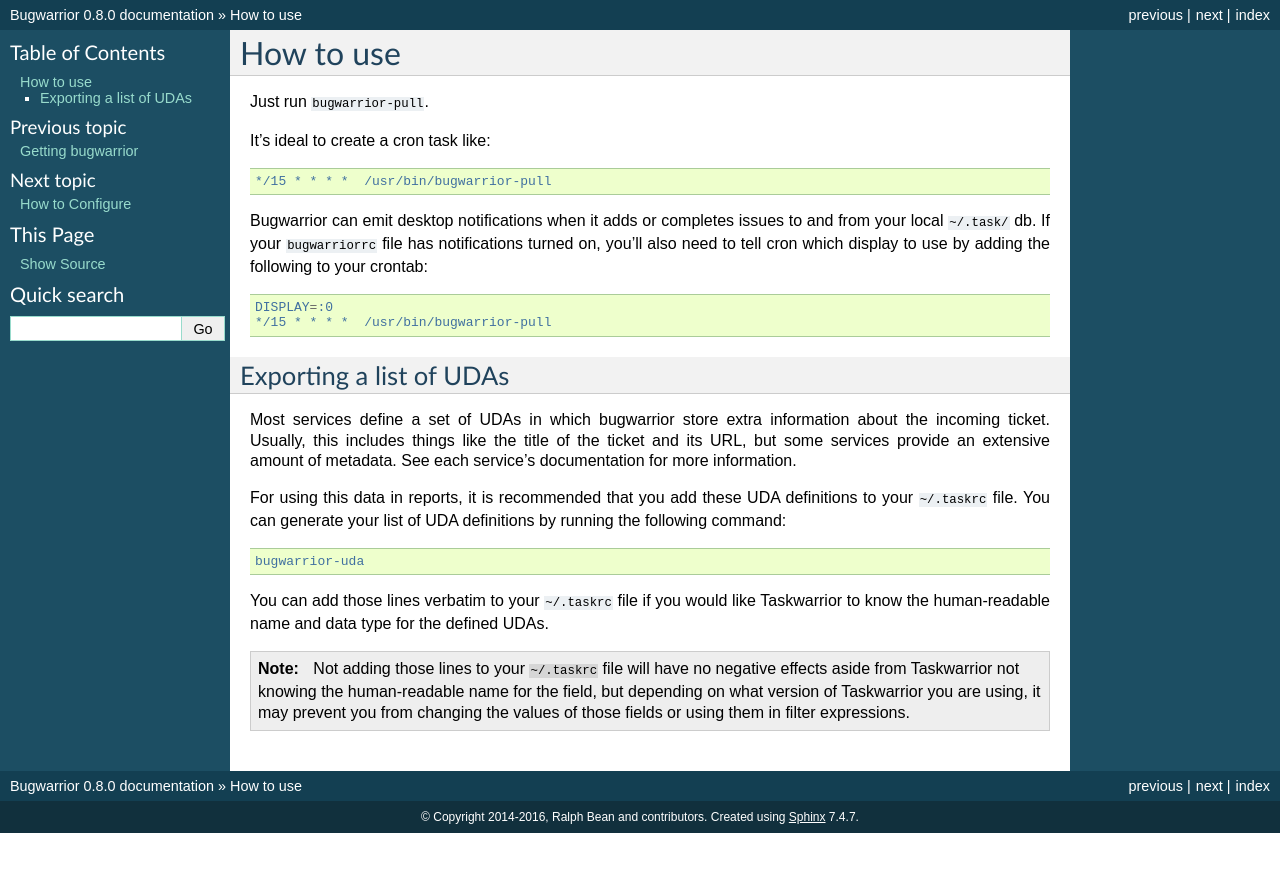
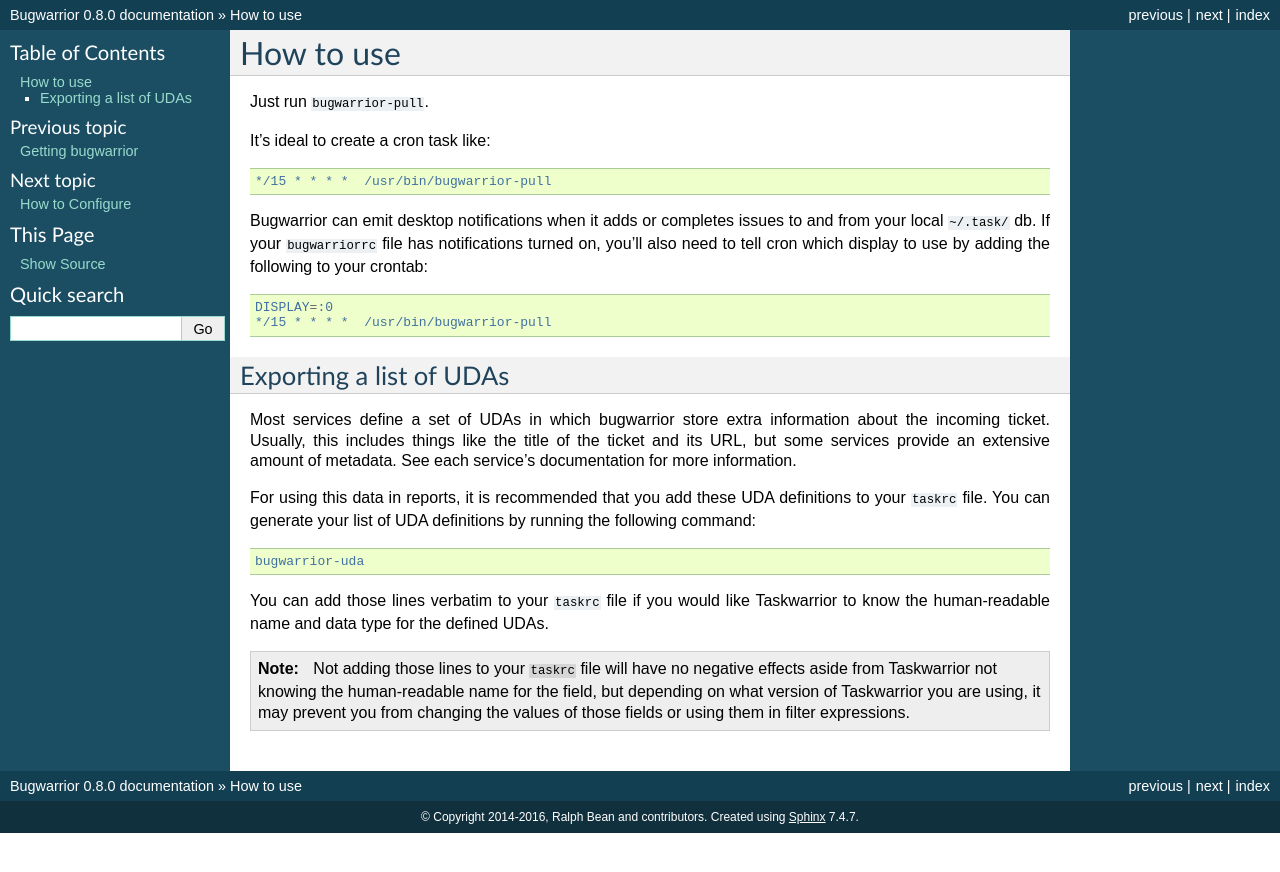
Before and after one commit to GothenburgBitFactory/bugwarrior, a Sphinx documentation site: the page built from bugwarrior/docs/using.rst, in a window 1280 px wide. Shown: the top 872 px of the page. Built offline with Sphinx 7.4.7, drawn with Linux system fonts in a browser that asks for light colours; pages that are not in the unit, such as notebooks, are missing from menus.

```diff
--- a/bugwarrior/docs/using.rst
+++ b/bugwarrior/docs/using.rst
@@ -24,18 +24,18 @@ of the ticket and its URL, but some services provide an extensive amount of
 metadata.  See each service's documentation for more information.
 
 For using this data in reports, it is recommended that you add these UDA
-definitions to your ``~/.taskrc`` file.  You can generate your list of
+definitions to your ``taskrc`` file.  You can generate your list of
 UDA definitions by running the following command::
 
     bugwarrior-uda
 
-You can add those lines verbatim to your ``~/.taskrc`` file if you would like
+You can add those lines verbatim to your ``taskrc`` file if you would like
 Taskwarrior to know the human-readable name and data type for the defined
 UDAs.
 
 .. note::
 
-   Not adding those lines to your ``~/.taskrc`` file will have no negative
+   Not adding those lines to your ``taskrc`` file will have no negative
    effects aside from Taskwarrior not knowing the human-readable name for the
    field, but depending on what version of Taskwarrior you are using, it
    may prevent you from changing the values of those fields or using them
```
Also changed, not shown: 1 other file.
